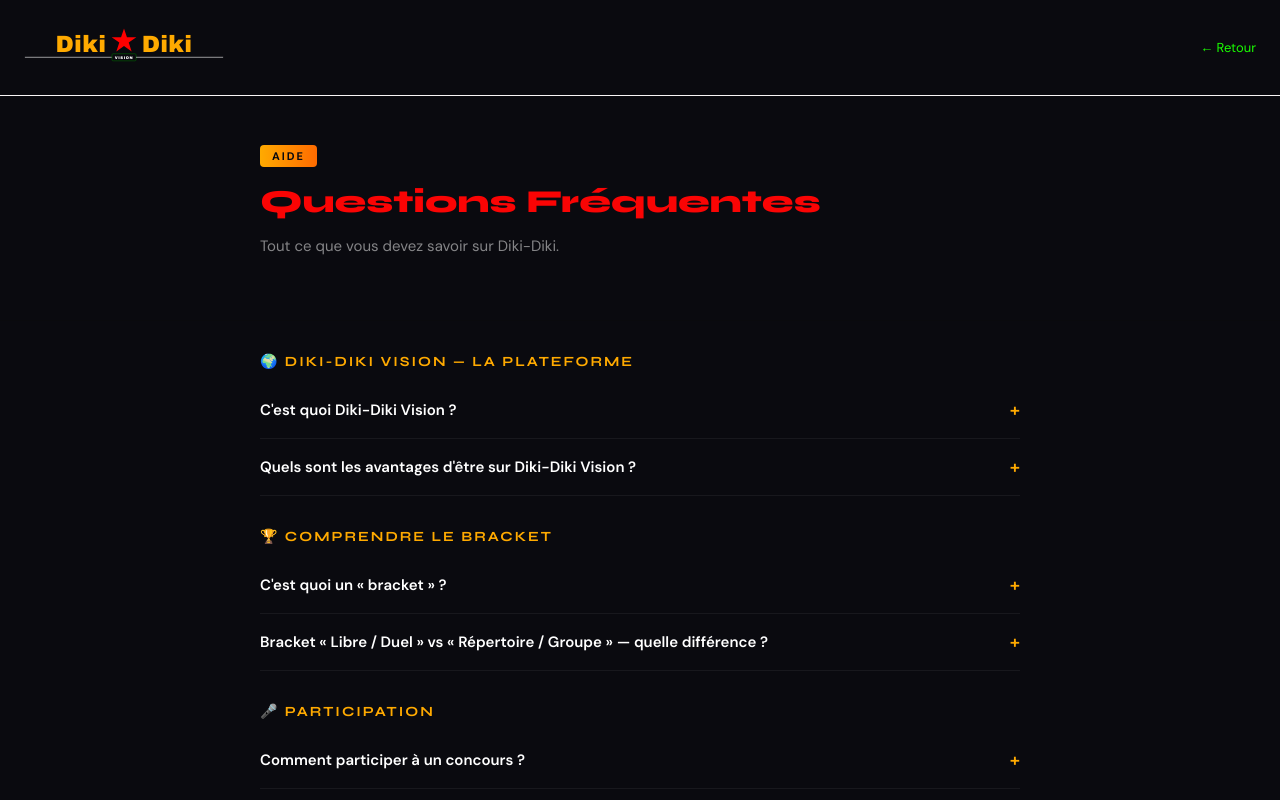
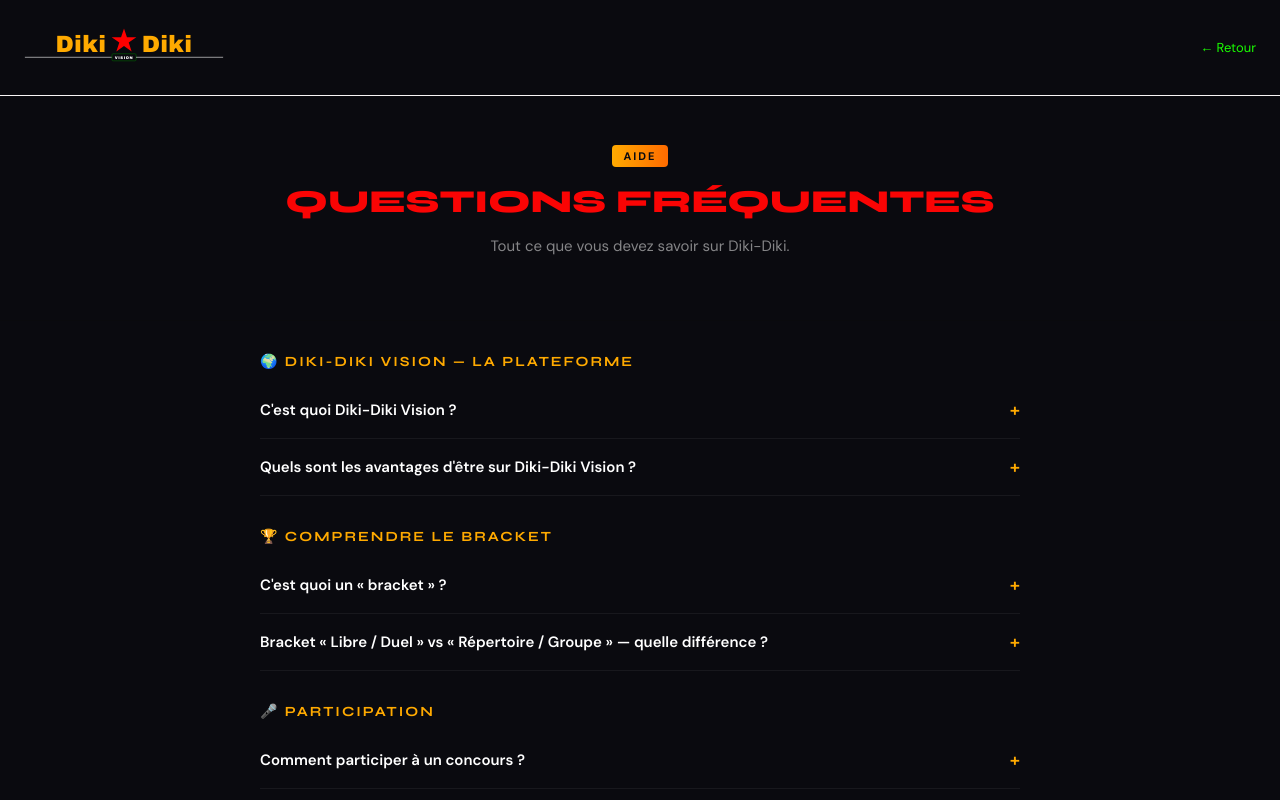
Before and after one commit to africa-dancing/diki-diki, a Next.js app in the folder frontend/: page /faq in a window 1280 px wide. Shown: the top 800 px of the page. Built offline with nearby package versions, Linux system fonts and the light colour scheme.

Commit message:
style: hero FAQ centre et titre en majuscules

```diff
--- a/frontend/app/faq/page.tsx
+++ b/frontend/app/faq/page.tsx
@@ -13,10 +13,10 @@ const s: Record<string, React.CSSProperties> = {
   header:  { borderBottom: `1px solid rgb(249, 246, 246)`, padding: '20px 24px', display: 'flex', alignItems: 'center', justifyContent: 'space-between' },
   logo:    { fontFamily: "'Syne', sans-serif", fontWeight: 800, fontSize: 20, color: OR, textDecoration: 'none', letterSpacing: 1 },
   back:    { color: 'rgb(26, 255, 0)', fontSize: 13, textDecoration: 'none' },
-  hero:    { padding: '48px 24px 32px', maxWidth: 760, margin: '0 auto' },
+  hero:    { padding: '48px 24px 32px', maxWidth: 760, margin: '0 auto', textAlign: 'center' as const },
   badge:   { display: 'inline-block', background: `linear-gradient(90deg,${OR},${OR2})`, color: '#0a0a0f', fontSize: 11, fontWeight: 700, letterSpacing: 2, padding: '4px 12px', borderRadius: 4, marginBottom: 16, textTransform: 'uppercase' as const },
-  h1:      { fontFamily: "'Syne', sans-serif", fontWeight: 800, fontSize: 32, color: '#fa0404', margin: '0 0 8px', lineHeight: 1.2 },
-  sub:     { color: 'rgba(255,255,255,0.5)', fontSize: 15, marginBottom: 0 },
+  h1:      { fontFamily: "'Syne', sans-serif", fontWeight: 800, fontSize: 32, color: '#fa0404', margin: '0 0 8px', lineHeight: 1.2, textTransform: 'uppercase' as const, textAlign: 'center' as const },
+  sub:     { color: 'rgba(255,255,255,0.5)', fontSize: 15, marginBottom: 0, textAlign: 'center' as const },
   divider: { height: 1, background: 'rgba(10, 7, 0, 0.15)', margin: '32px 0' },
   body:    { maxWidth: 760, margin: '0 auto', padding: '0 24px' },
   catTitle:{ fontFamily: "'Syne', sans-serif", fontWeight: 700, fontSize: 14, color: OR, letterSpacing: 2, textTransform: 'uppercase' as const, marginBottom: 12, marginTop: 32 },
```
